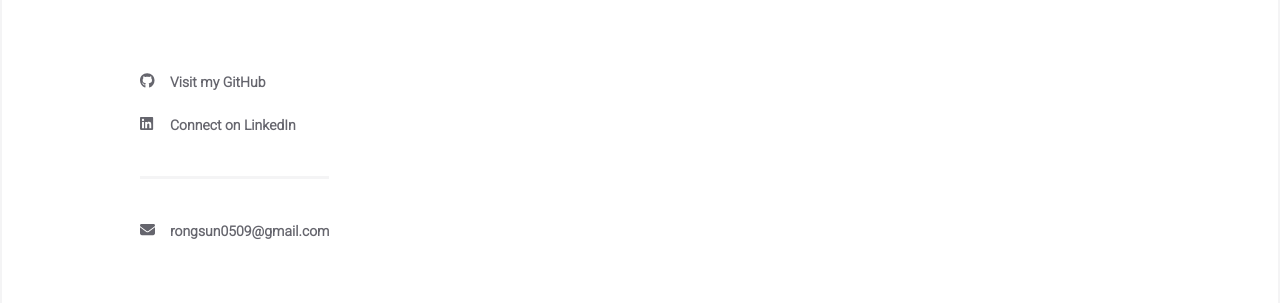
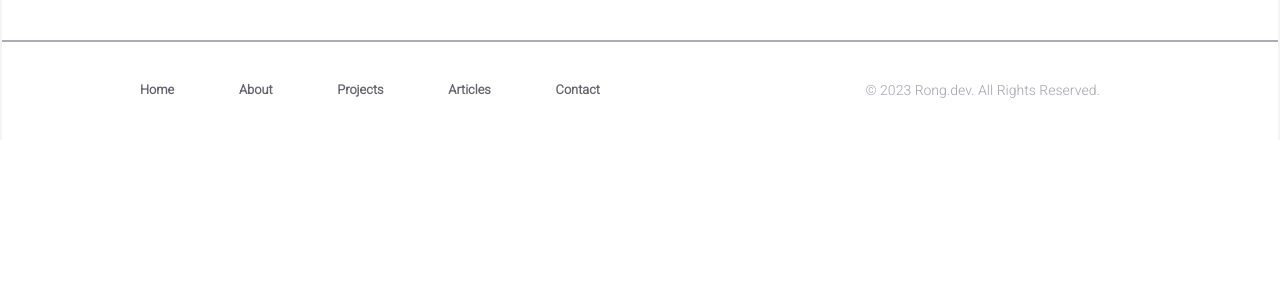
Before and after one commit to jessie-sr/myportfolio, a React (Create React App) app: page /contact in a window 1280 px wide. Shown: the part 649-952 px from the top of the page. After the commit the page ends 800 px from the top, so only its background shows below. Built offline with nearby package versions, Linux system fonts and the light colour scheme.

Commit message:
Updated contact css

```diff
--- a/src/pages/contact.jsx
+++ b/src/pages/contact.jsx
@@ -73,12 +73,6 @@ const Contact = () => {
 
 					</div>
 
-					<div className="socials-container">
-						<div className="contact-socials">
-							<Socials />
-						</div>
-					</div>
-
 					<div className="page-footer">
 						<Footer />
 					</div>
--- a/src/pages/styles/contact.css
+++ b/src/pages/styles/contact.css
@@ -43,6 +43,7 @@
     overflow: hidden; /* Hide any overflow caused by the zoom */
     display: flex; /* Center the iframe within the container if necessary */
 	margin: 0 auto;
+	margin-bottom: 40px;
     justify-content: center;
     align-items: center;
 }
```
